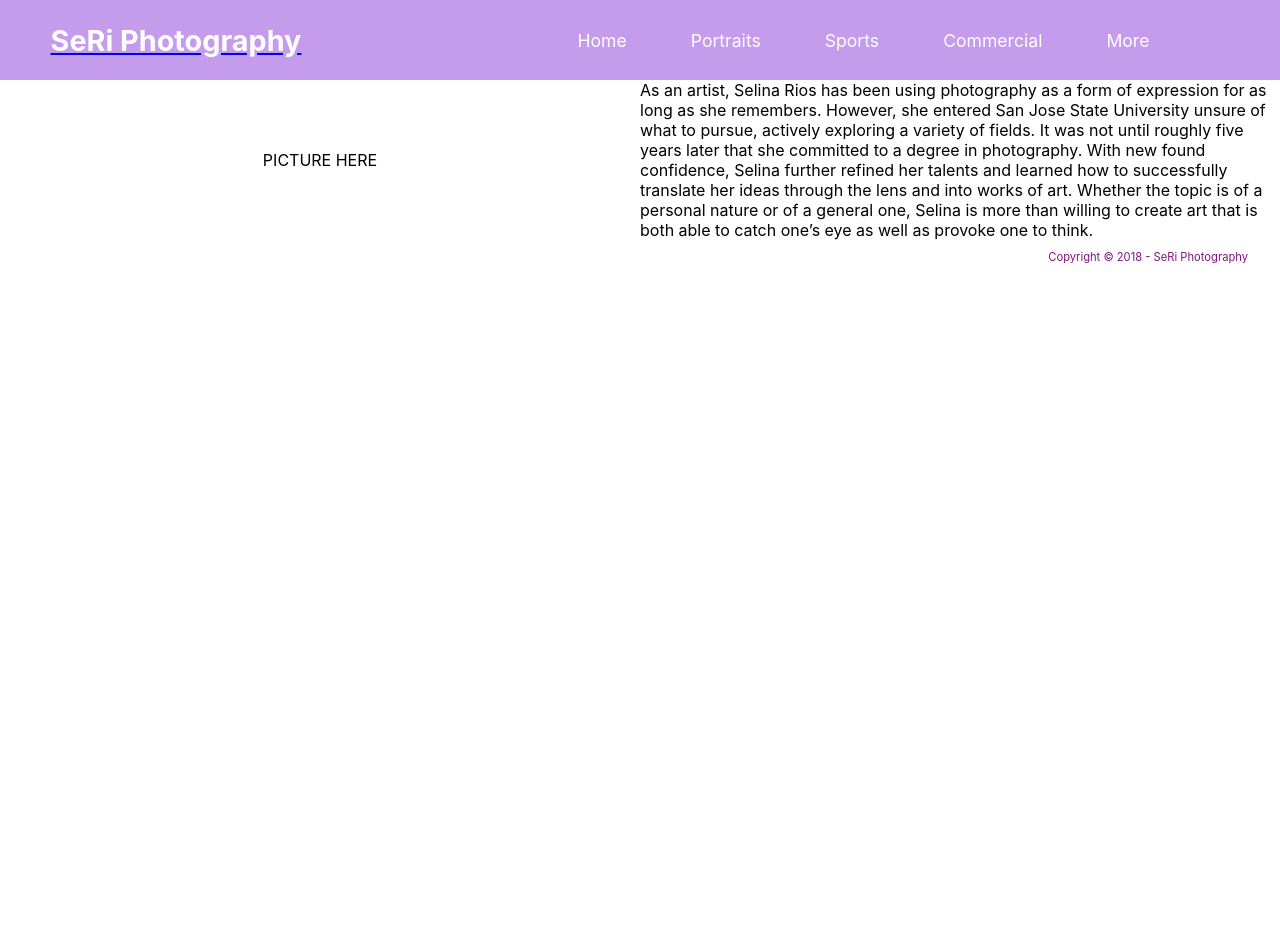
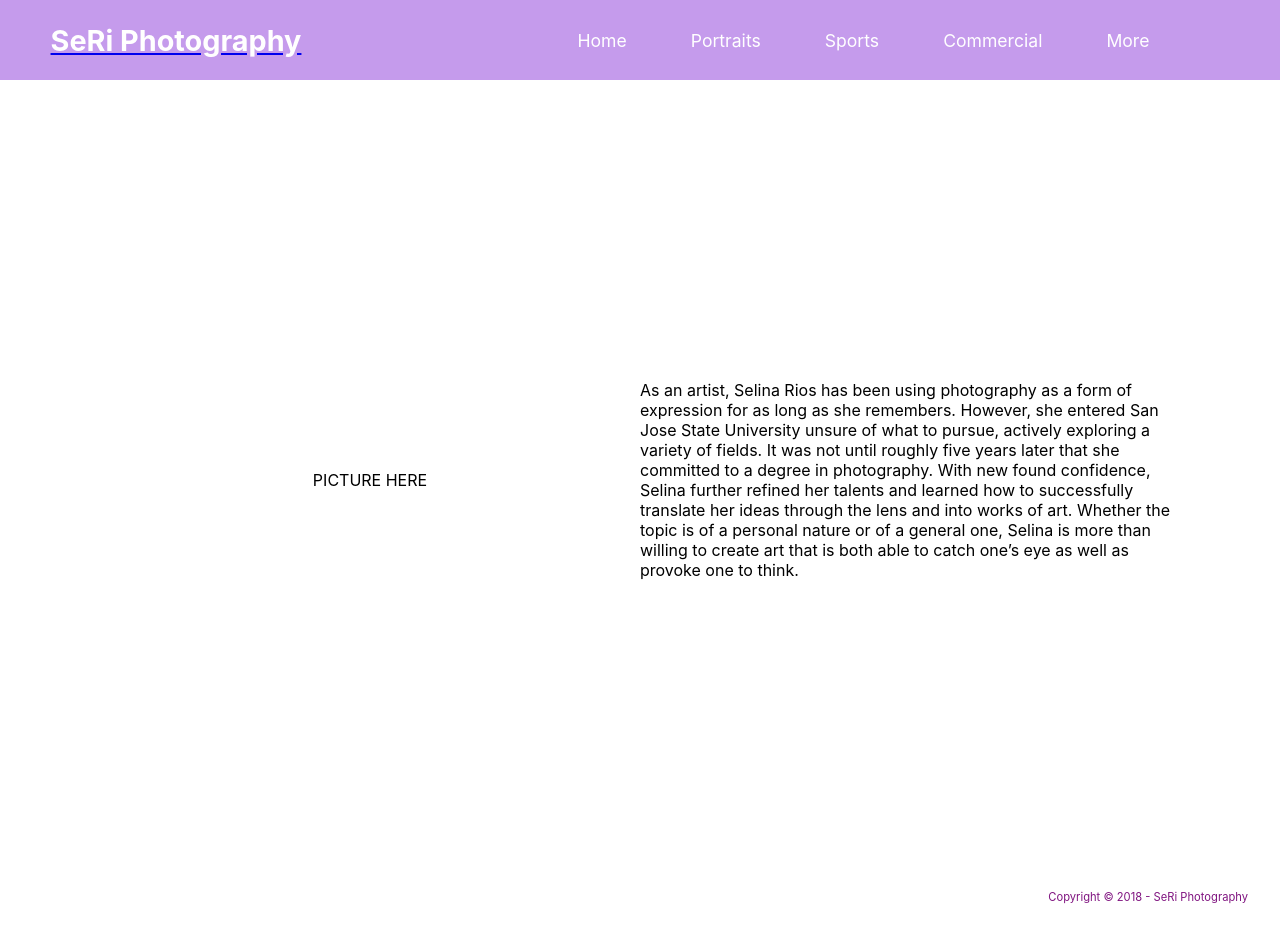
Before and after one commit to HirotheChamp/Bebes-Website, a React (Create React App) app in the folder client/: page /about in a window 1280 px wide. Before the commit the page ends 800 px from the top, so only its background shows below. Built offline with nearby package versions, Linux system fonts and the light colour scheme.

Commit message:
working on main page

```diff
--- a/client/src/App.js
+++ b/client/src/App.js
@@ -14,7 +14,7 @@ import Navbar from './components/Navbar/Navbar';
 import AboutMe from './pages/AboutMe/AboutMe';
 import Commercial from './pages/Commercial/Commercial';
 import Contact from './pages/Contact/Contact';
-import Home from './pages/Home';
+import Home from './pages/Home/Home';
 import Portraits from './pages/Portraits/Portraits';
 import Services from './pages/Services/Services';
 import Sports from './pages/Sports/Sports';
--- a/client/src/components/Navbar/Navbar.css
+++ b/client/src/components/Navbar/Navbar.css
@@ -48,5 +48,5 @@
 }
 
 .nav-item a:hover {
- background: rgb(197, 155, 236);
+ color: rgb(212, 202, 223);
 }
--- a/client/src/pages/AboutMe/AboutMe.css
+++ b/client/src/pages/AboutMe/AboutMe.css
@@ -1,19 +1,30 @@
-.about-me-container {
+.about-me {
+    position: static;
+    min-height: 100vh;
+    padding: 50px 100px;
+    display: flex;
+    justify-content: center;
+
+
+
+
+}
+
+.about-me-content {
     display: flex;
 
-    position: relative;
     align-items: center;
     width: 100%;
 }
 
-.about-me-container .about-me-picture {
- z-index: -100;
+.about-me-content .about-me-picture {
+
     width: 50%;
     display: flex;
     justify-content: center;
 }
 
-.about-me-container .about-me-text {
+.about-me-content .about-me-text {
     width: 50%;
     display: flex;
     justify-content: center;
--- a/client/src/pages/AboutMe/AboutMe.jsx
+++ b/client/src/pages/AboutMe/AboutMe.jsx
@@ -2,11 +2,14 @@ import React from 'react'
 import './AboutMe.css'
 const AboutMe = () => {
   return (
-    <div className='about-me-container'>
+
+    <section class='about-me'>
+    <div className='about-me-content'>
     <div className='about-me-picture'> PICTURE HERE</div>
     <div className='about-me-text'>As an artist, Selina Rios has been using photography as a form of expression for as long as she remembers. However, she entered San Jose State University unsure of what to pursue, actively exploring a variety of fields. It was not until roughly five years later that she committed to a degree in photography.
 With new found confidence, Selina further refined her talents and learned how to successfully translate her ideas through the lens and into works of art. Whether the topic is of a personal nature or of a general one, Selina is more than willing to create art that is both able to catch one’s eye as well as provoke one to think.</div>
-</div>)
-}
+</div>
+</section>
+)}
 
 export default AboutMe;
--- a/client/src/pages/Home.jsx
+++ /dev/null
@@ -1,14 +0,0 @@
-import React from 'react'
-import Imageupload from '../components/Image Upload/Imageupload';
-
-const Home = () => {
-  return (
-   <>
-   <Imageupload />
-   <div>Main Page</div>
-   </>
-
-  )
-}
-
-export default Home;
--- /dev/null
+++ b/client/src/pages/Home/Home.css
@@ -0,0 +1,22 @@
+.home {
+    position: static;
+    min-height: 100vh;
+    padding: 50px 100px;
+    display: flex;
+    justify-content: center;
+
+
+
+
+}
+
+.home .home-content {
+    display: flex;
+    flex-direction: column;
+}
+
+.home-content .section-one, .home-content .section-two {
+    display: flex;
+   padding-top: 10%;
+   justify-content: center;
+}
--- /dev/null
+++ b/client/src/pages/Home/Home.jsx
@@ -0,0 +1,23 @@
+import React from 'react'
+import Imageupload from '../../components/Image Upload/Imageupload';
+import './Home.css'
+
+const Home = () => {
+  return (
+
+   <section className='home'>
+
+
+   <div className='home-content'>
+
+    <div className='section-one'>Lorem ipsum dolor sit amet consectetur adipisicing elit. Itaque repellat temporibus maiores unde iusto dolorum quasi dignissimos quod officiis iure, doloribus maxime aut ad assumenda? Quae aliquam quaerat repellendus eaque!</div>
+
+    <div className='section-two'><Imageupload /></div>
+   </div>
+   </section>
+
+
+  )
+}
+
+export default Home;
```
